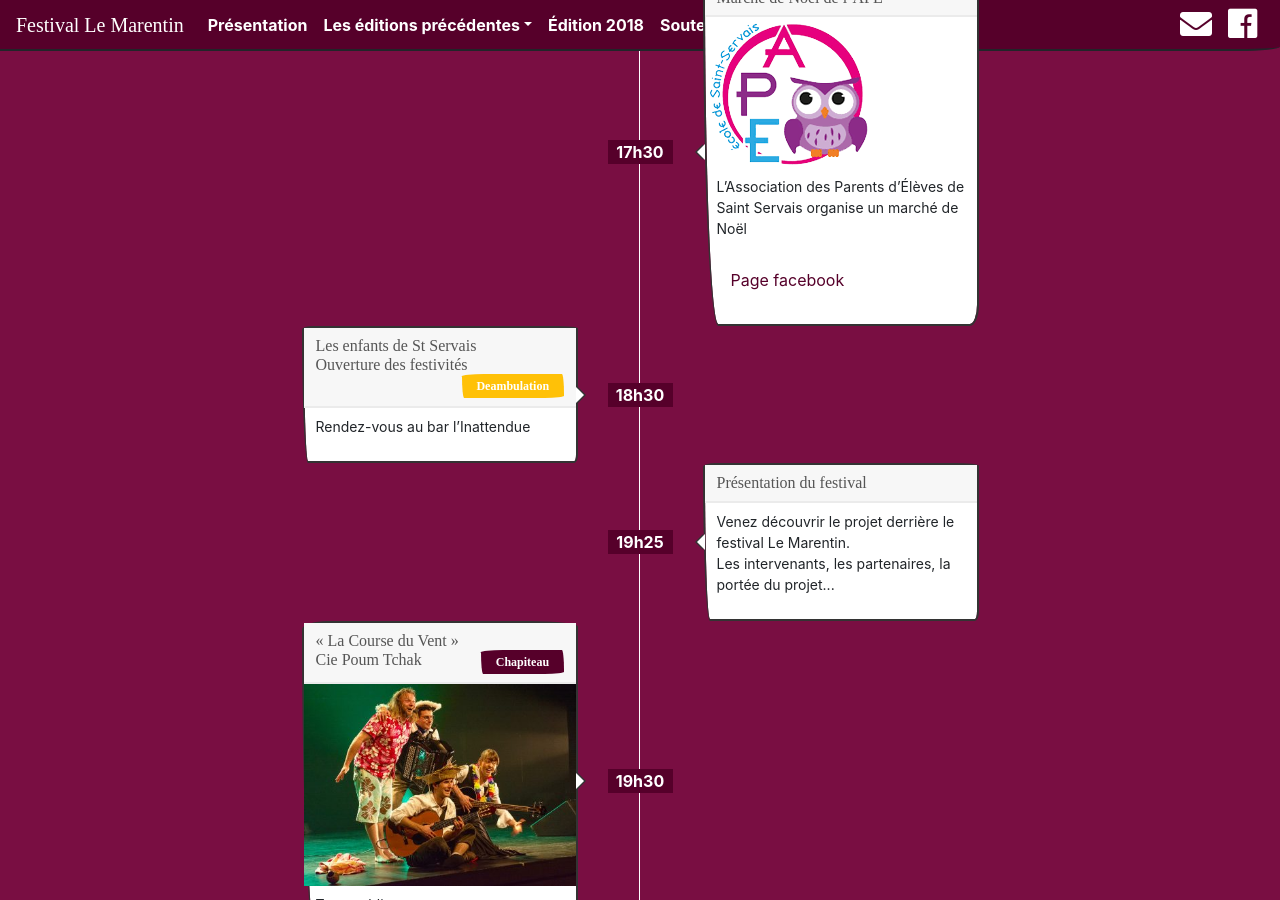
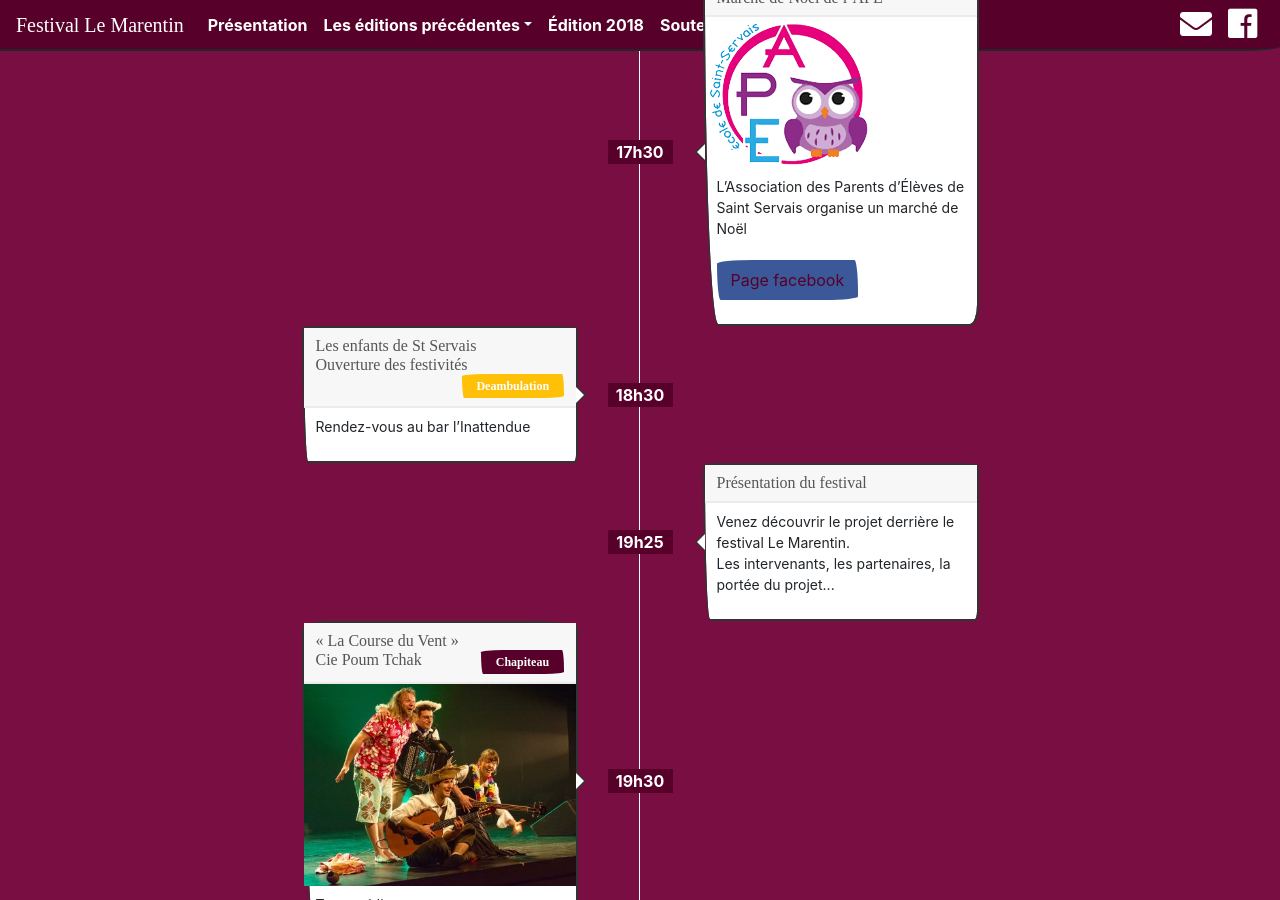
Before and after one commit to tibodut/marentin, a Jekyll site: the page built from edition-2018.html, in a window 1280 px wide and 900 px high, scrolled down 1071 px. Built offline with Jekyll 4.4.1, drawn with Linux system fonts in a browser that asks for light colours; nearby versions of some CDN libraries; some web fonts are replaced.

Commit message:
Update edition-2018.html

```diff
--- a/edition-2018.html
+++ b/edition-2018.html
@@ -67,7 +67,7 @@ layout: default
     header='Marché de Noël de l’APE'
      img_url=img_url
     body='<p>L’Association des Parents d’Élèves de Saint Servais organise un marché de Noël <br />  <br />
- <a class="btn btn-default" role="button" style="background:rgba(59;89;152,1)" href="http://www.facebook.com/APE-école-de-Saint-Servais-1235766026479687/"> Page facebook</a> </p>'
+ <a class="btn btn-default" role="button" style="background:rgba(59,89,152,1)" href="http://www.facebook.com/APE-école-de-Saint-Servais-1235766026479687/"> Page facebook</a> </p>'
 
 %}
 
```
